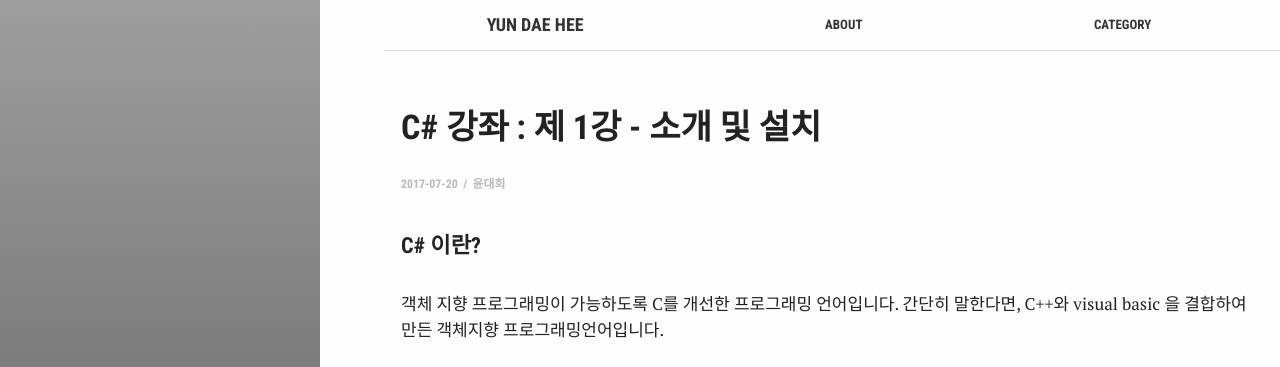
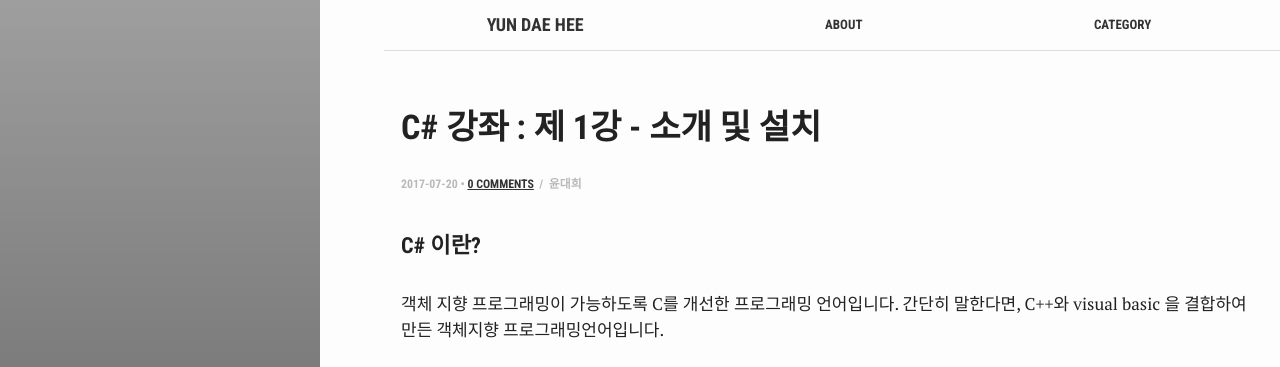
Before and after one commit to test076923/076923.github.io, a Jekyll site: the page built from _posts/2017-07-20-C#-1.md, in a window 1280 px wide and 1272 px high. Shown: the top 367 px of the window. Built offline with Jekyll 4.4.1, drawn with Linux system fonts in a browser that asks for light colours; comment, search, counter and statistics services are not loaded.

Commit message:
Update post.html

```diff
--- a/_layouts/post.html
+++ b/_layouts/post.html
@@ -6,7 +6,8 @@ layout: default
   <h1 class="post-title">{{ page.title }}</h1>
 
   <p class="post-meta">
-    <time datetime="{{ page.date | date: "%Y-%m-%d" }}">{{ page.date | date: "%Y-%m-%d" }}</time>
+    <time datetime="{{ page.date | date: "%Y-%m-%d" }}">{{ page.date | date: "%Y-%m-%d" }}</time>{% if page.comments %} • <a href="https://xho95.github.io{{ page.url }}#disqus_thread">0 Comments</a>{% endif %}
+
 
     {% if page.author %}
       &nbsp;/&nbsp;
```
